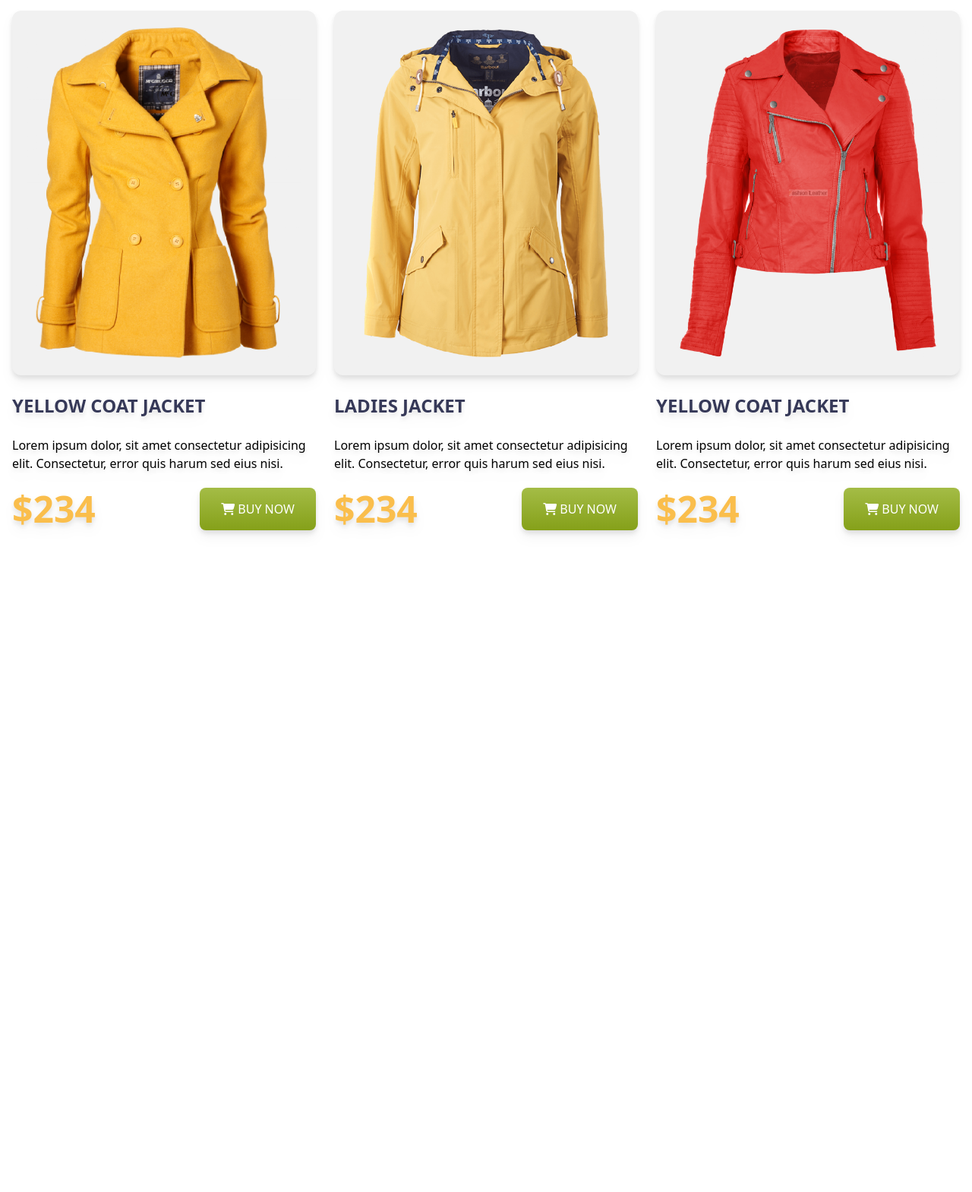
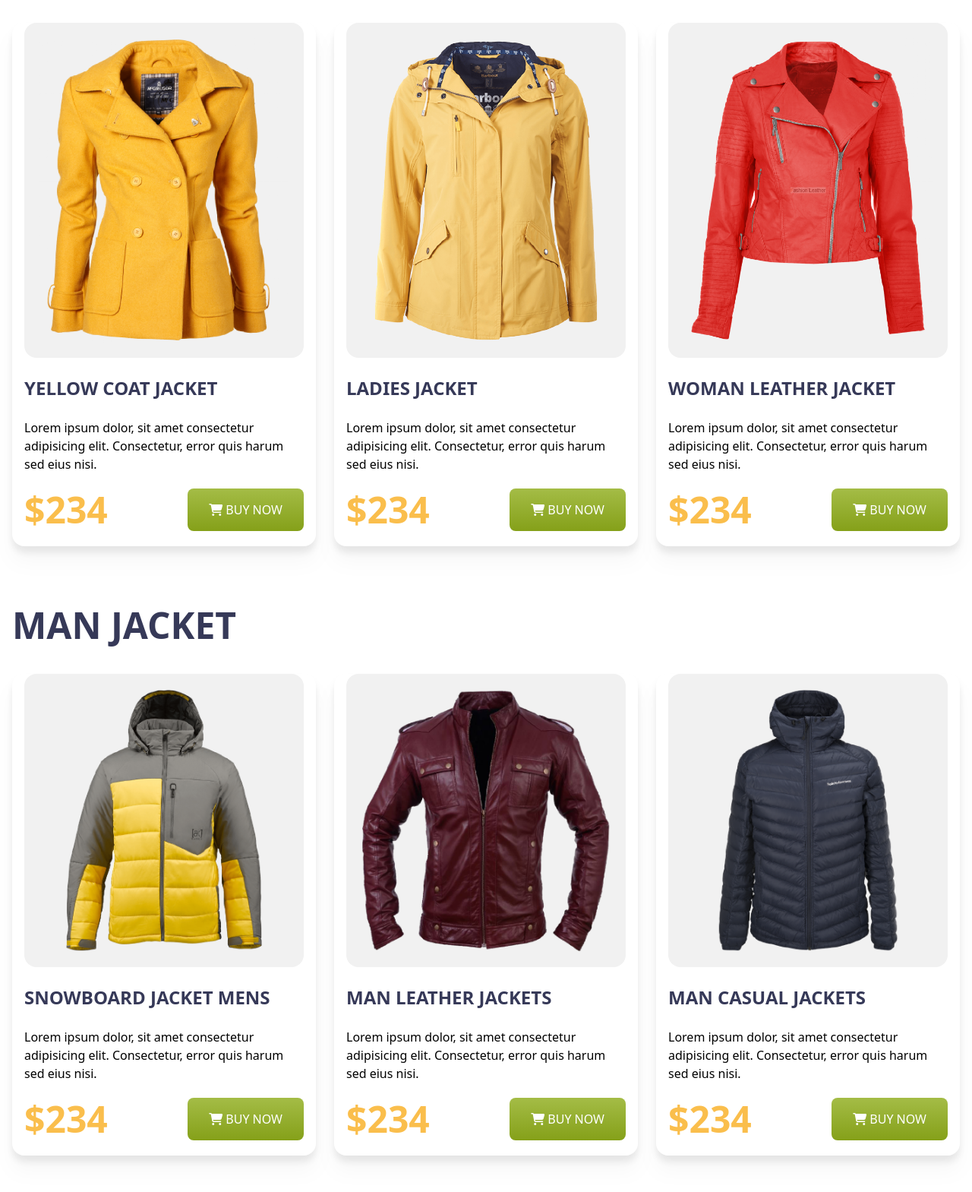
Before and after one commit to zahangir20bd/penguin-fashion, a plain HTML site: page index.html in a window 1280 px wide. Shown: the part 687-2256 px from the top of the page at 76% size. Before the commit the page ends 1485 px from the top, so only its background shows below. Drawn offline with nearby package versions, Linux system fonts and the light colour scheme.

Commit message:
mam Jacket Section Add

```diff
--- a/index.html
+++ b/index.html
@@ -47,19 +47,18 @@
 
     <!-- Main Start -->
     <main class="container mx-auto">
+      <!-- Women Jacket Start -->
       <section class="my-20 px-4">
-        <h1 class="uppercase text-5xl font-semibold text-[#363958] my-6">
+        <h1 class="uppercase text-5xl font-semibold text-[#363958] my-10">
           Woman Jacket
         </h1>
         <!-- Jacket Cars 1 -->
-        <div class="grid sm:grid-cols-1 md:grid-cols-2 lg:grid-cols-3 gap-6">
-          <div class="drop-shadow-lg">
-            <div class="">
-              <img
-                class="bg-[#F1F1F1] p-5 rounded-xl"
-                src="images/jacket-1.png"
-                alt=""
-              />
+        <div
+          class="grid sm:grid-cols-1 md:grid-cols-2 lg:grid-cols-3 gap-6 mt-10"
+        >
+          <div class="bg-white rounded-2xl drop-shadow-xl px-4">
+            <div class="bg-[#F1F1F1] p-5 rounded-2xl">
+              <img src="images/jacket-1.png" alt="" />
             </div>
             <h1 class="uppercase text-2xl font-semibold text-[#363958] my-6">
               Yellow Coat Jacket
@@ -77,13 +76,9 @@
               </button>
             </div>
           </div>
-          <div class="drop-shadow-lg">
-            <div class="">
-              <img
-                class="bg-[#F1F1F1] p-5 rounded-xl"
-                src="images/jacket-2.png"
-                alt=""
-              />
+          <div class="bg-white rounded-2xl drop-shadow-xl px-4">
+            <div class="bg-[#F1F1F1] p-5 rounded-2xl">
+              <img src="images/jacket-2.png" alt="" />
             </div>
             <h1 class="uppercase text-2xl font-semibold text-[#363958] my-6">
               Ladies Jacket
@@ -101,16 +96,84 @@
               </button>
             </div>
           </div>
-          <div class="drop-shadow-lg">
-            <div class="">
-              <img
-                class="bg-[#F1F1F1] p-5 rounded-xl"
-                src="images/jacket-3.png"
-                alt=""
-              />
+          <div class="bg-white rounded-2xl drop-shadow-xl px-4">
+            <div class="bg-[#F1F1F1] p-5 rounded-2xl">
+              <img src="images/jacket-3.png" alt="" />
             </div>
             <h1 class="uppercase text-2xl font-semibold text-[#363958] my-6">
-              Yellow Coat Jacket
+              Woman Leather Jacket
+            </h1>
+            <p>
+              Lorem ipsum dolor, sit amet consectetur adipisicing elit.
+              Consectetur, error quis harum sed eius nisi.
+            </p>
+            <div class="flex justify-between items-center">
+              <p class="text-5xl font-semibold text-[#FABE4C] my-6">$234</p>
+              <button
+                class="py-4 px-7 rounded-lg text-white uppercase bg-gradient-to-b from-[#A4BC46] to-[#85A019]"
+              >
+                <i class="fa-solid fa-cart-shopping"></i> Buy Now
+              </button>
+            </div>
+          </div>
+        </div>
+      </section>
+
+      <!-- Men Jacket Section Start -->
+      <section class="my-20 px-4">
+        <h1 class="uppercase text-5xl font-semibold text-[#363958] my-10">
+          Man Jacket
+        </h1>
+        <!-- Jacket Cars 1 -->
+        <div
+          class="grid sm:grid-cols-1 md:grid-cols-2 lg:grid-cols-3 gap-6 mt-10"
+        >
+          <div class="bg-white rounded-2xl drop-shadow-xl px-4">
+            <div class="bg-[#F1F1F1] p-5 rounded-2xl">
+              <img src="images/jacket-4.png" alt="" />
+            </div>
+            <h1 class="uppercase text-2xl font-semibold text-[#363958] my-6">
+              Snowboard Jacket Mens
+            </h1>
+            <p>
+              Lorem ipsum dolor, sit amet consectetur adipisicing elit.
+              Consectetur, error quis harum sed eius nisi.
+            </p>
+            <div class="flex justify-between items-center">
+              <p class="text-5xl font-semibold text-[#FABE4C] my-6">$234</p>
+              <button
+                class="py-4 px-7 rounded-lg text-white uppercase bg-gradient-to-b from-[#A4BC46] to-[#85A019]"
+              >
+                <i class="fa-solid fa-cart-shopping"></i> Buy Now
+              </button>
+            </div>
+          </div>
+          <div class="bg-white rounded-2xl drop-shadow-xl px-4">
+            <div class="bg-[#F1F1F1] p-5 rounded-2xl">
+              <img src="images/jacket-5.png" alt="" />
+            </div>
+            <h1 class="uppercase text-2xl font-semibold text-[#363958] my-6">
+              Man Leather Jackets
+            </h1>
+            <p>
+              Lorem ipsum dolor, sit amet consectetur adipisicing elit.
+              Consectetur, error quis harum sed eius nisi.
+            </p>
+            <div class="flex justify-between items-center">
+              <p class="text-5xl font-semibold text-[#FABE4C] my-6">$234</p>
+              <button
+                class="py-4 px-7 rounded-lg text-white uppercase bg-gradient-to-b from-[#A4BC46] to-[#85A019]"
+              >
+                <i class="fa-solid fa-cart-shopping"></i> Buy Now
+              </button>
+            </div>
+          </div>
+          <div class="bg-white rounded-2xl drop-shadow-xl px-4">
+            <div class="bg-[#F1F1F1] p-5 rounded-2xl">
+              <img src="images/jacket-6.png" alt="" />
+            </div>
+            <h1 class="uppercase text-2xl font-semibold text-[#363958] my-6">
+              Man Casual Jackets
             </h1>
             <p>
               Lorem ipsum dolor, sit amet consectetur adipisicing elit.
```
